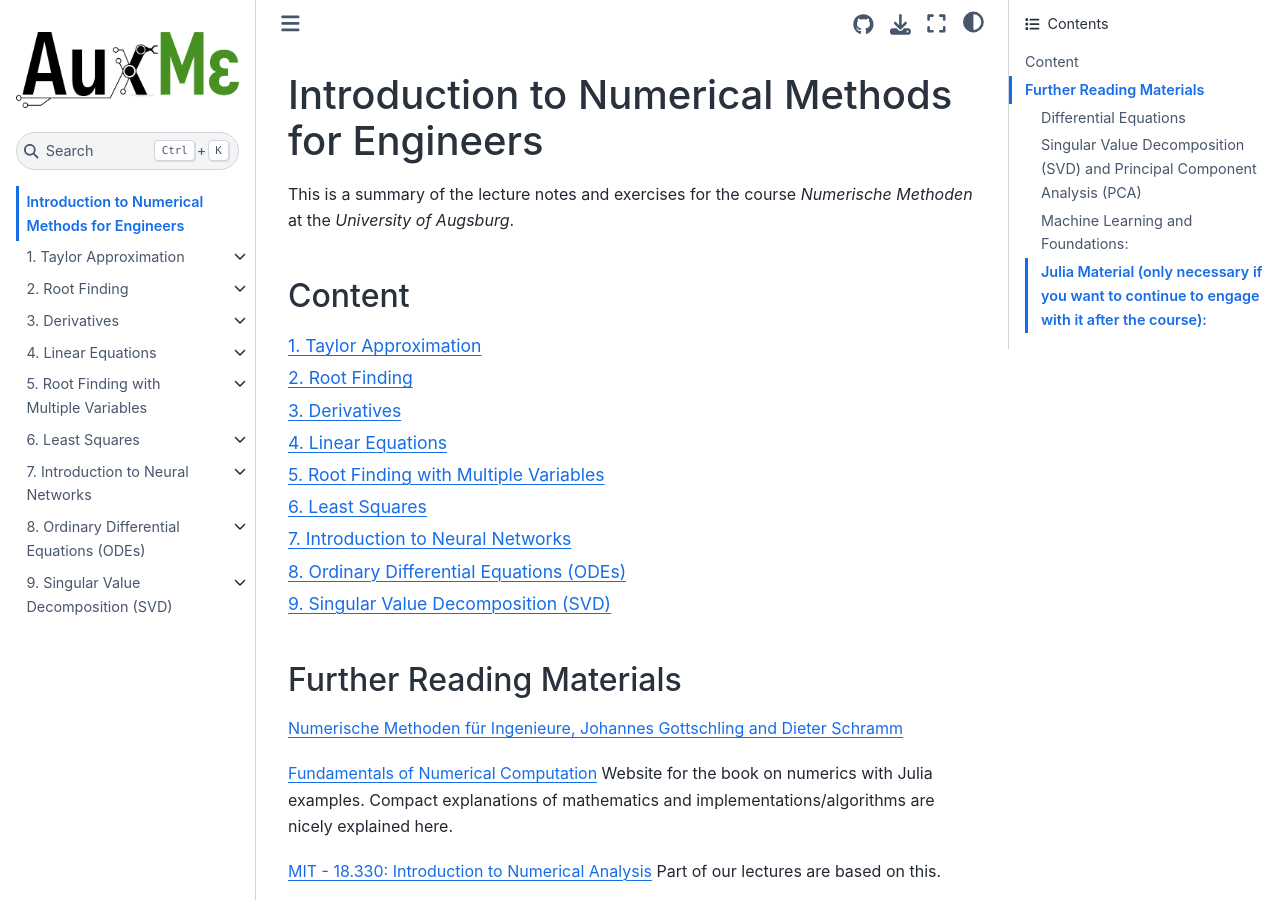
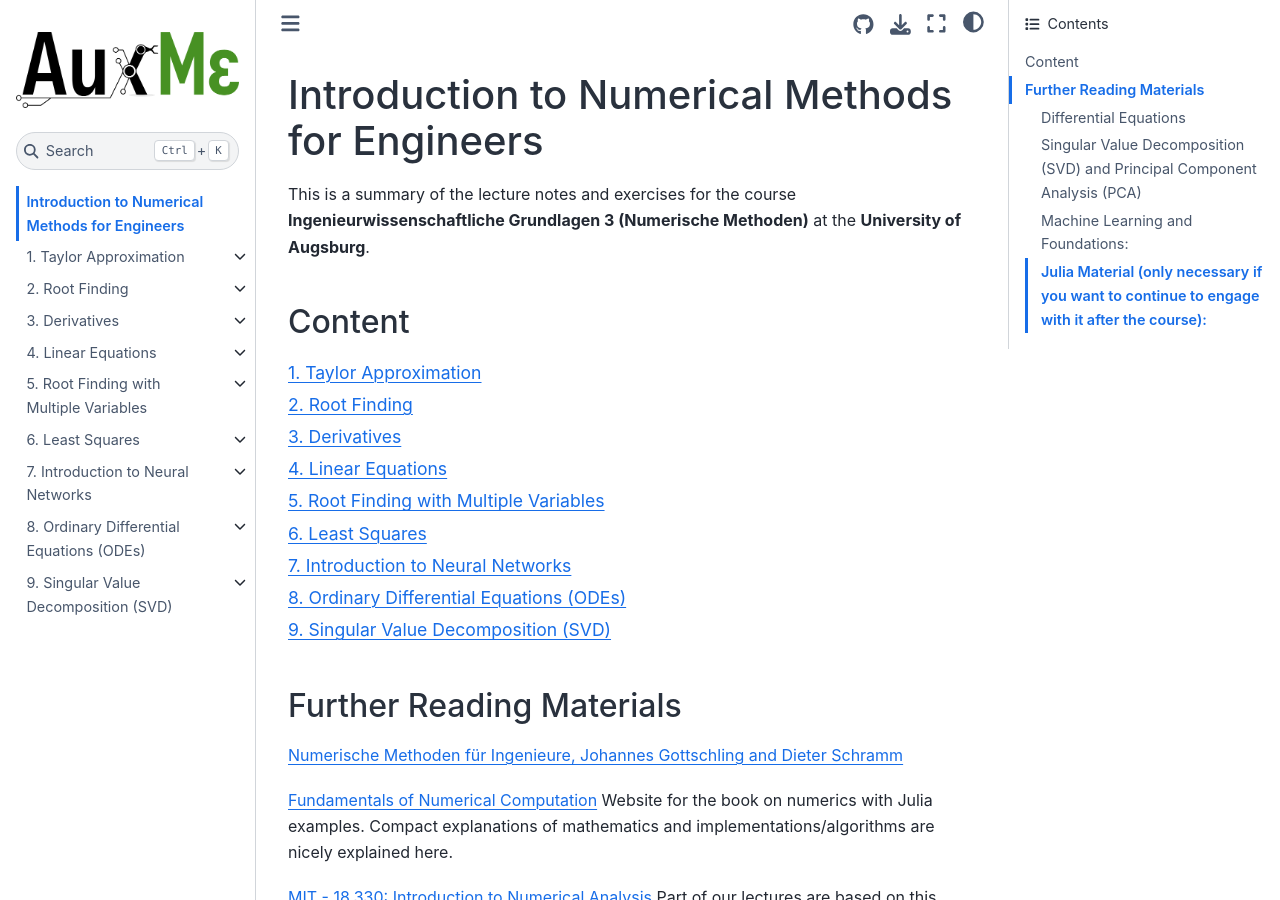
Before and after one commit to FeMa42/numerical_methods, a Jupyter Book: the page built from intro.md, in a window 1280 px wide and 900 px high. Built offline with Jupyter Book 1.0.4 settings and Sphinx 7.4.7 and the Sphinx Book theme 1.1.4, drawn with Linux system fonts in a browser that asks for light colours; pages that are not in the unit, such as notebooks, are missing from menus.

```diff
--- a/intro.md
+++ b/intro.md
@@ -1,6 +1,6 @@
 # Introduction to Numerical Methods for Engineers
 
-This is a summary of the lecture notes and exercises for the course *Numerische Methoden* at the *University of Augsburg*.
+This is a summary of the lecture notes and exercises for the course **Ingenieurwissenschaftliche Grundlagen 3 (Numerische Methoden)** at the **University of Augsburg**.
 
 ## Content
 
```
Also changed, not shown: 1 other file.
